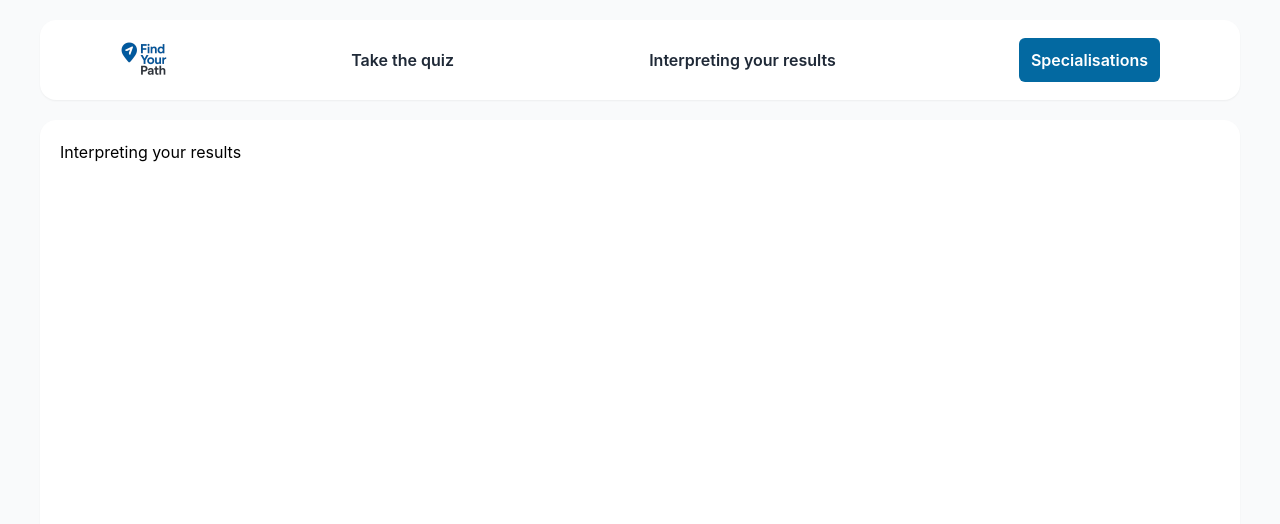
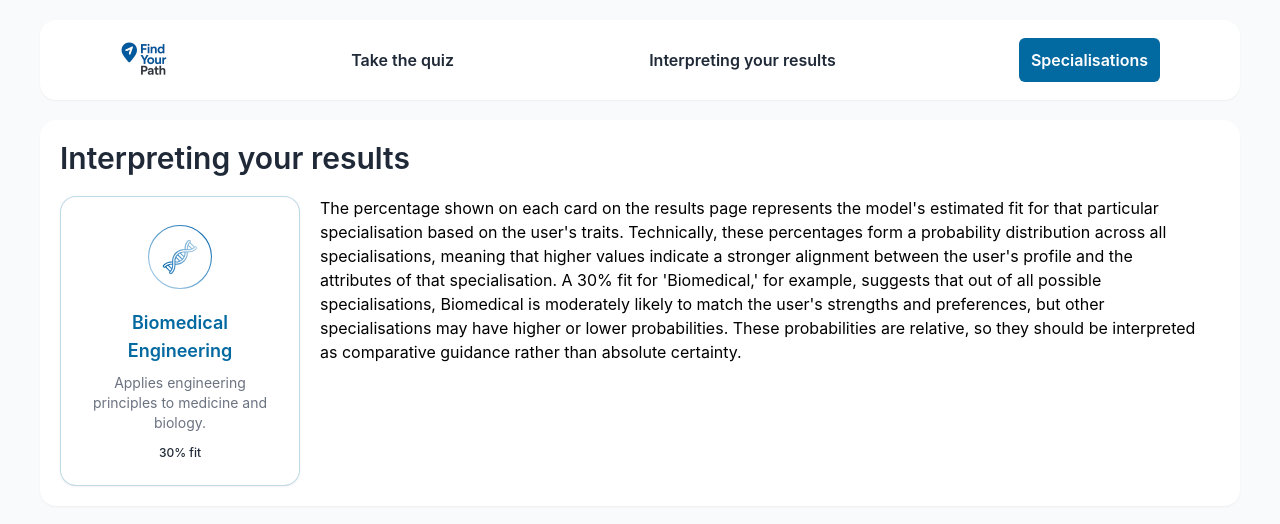
Before and after one commit to bdan0005/eng-path-navigator, a React (Create React App) app in the folder frontend/: page /interpret-results in a window 1280 px wide. Shown: the top 524 px of the page. Built offline with nearby package versions, Linux system fonts and the light colour scheme.

Commit message:
Add information about how to interpret results

```diff
--- a/frontend/src/pages/InterpretResultsPage.jsx
+++ b/frontend/src/pages/InterpretResultsPage.jsx
@@ -1,6 +1,8 @@
 import { useState } from 'react';
 import TopBar from '../components/TopBar';
-import Button from '../components/Button';
+import SpecialisationCard from '../components/SpecialisationCard';
+
+const message = "The percentage shown on each card on the results page represents the model's estimated fit for that particular specialisation based on the user's traits. Technically, these percentages form a probability distribution across all specialisations, meaning that higher values indicate a stronger alignment between the user's profile and the attributes of that specialisation. A 30% fit for 'Biomedical,' for example, suggests that out of all possible specialisations, Biomedical is moderately likely to match the user's strengths and preferences, but other specialisations may have higher or lower probabilities. These probabilities are relative, so they should be interpreted as comparative guidance rather than absolute certainty."
 
 export default function InterpretResultsPage() {
 
@@ -10,8 +12,12 @@ export default function InterpretResultsPage() {
         <TopBar />
       </div>
 
-      <div className="flex bg-white rounded-2xl shadow-sm min-h-[500px] p-5">
-        <h1>Interpreting your results</h1>
+      <div className="flex flex-col bg-white rounded-2xl shadow-sm min-h-[300px] p-5">
+        <div className="text-3xl font-semibold text-gray-800">Interpreting your results</div>
+        <div className="flex flex-row mt-5">
+          <SpecialisationCard name="Biomedical" prob="30" />
+          <div className="px-5">{message}</div>
+        </div>
       </div>
     </div>
   );
```
